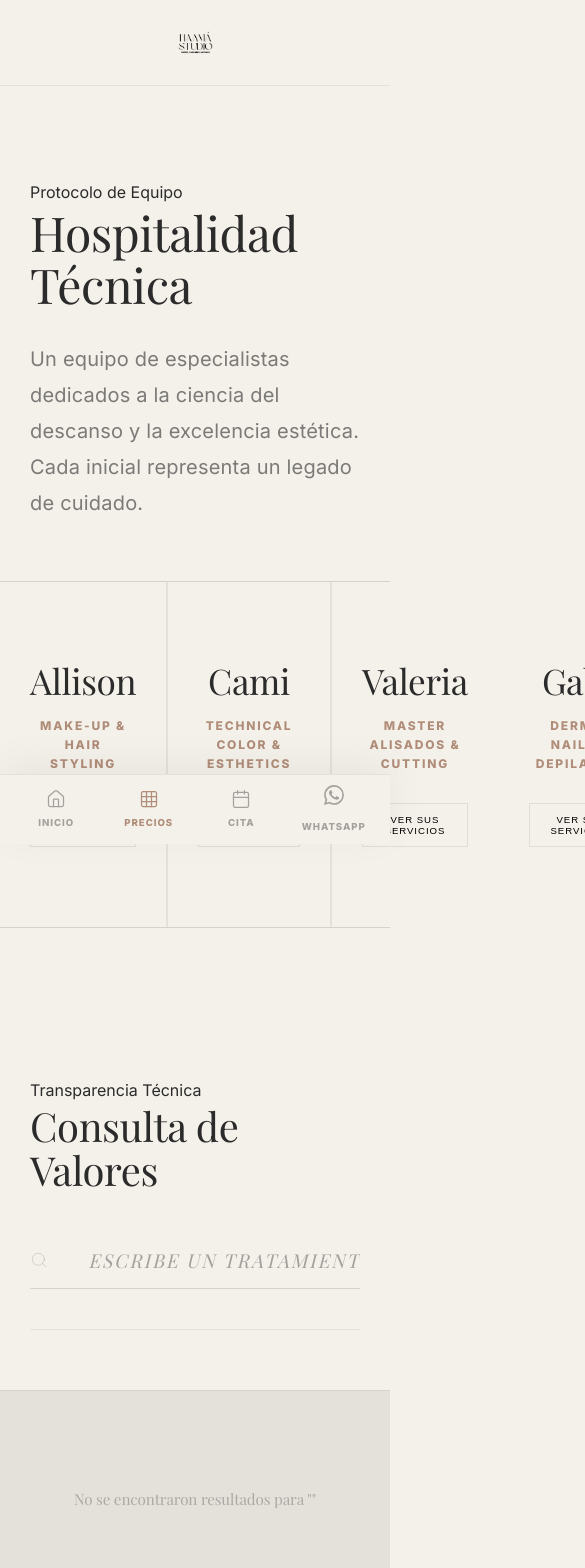
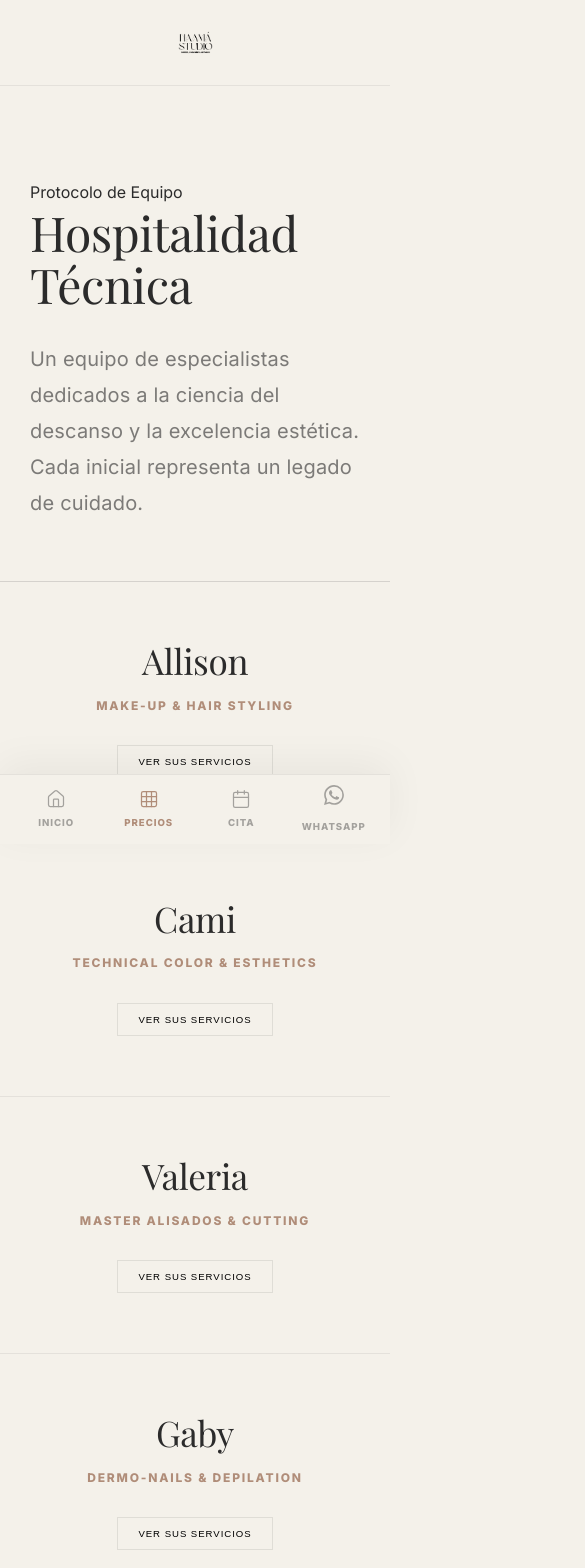
Before and after one commit to InstitutoLael/naama-studio, a React (Vite) app: page /staff in a window 390 px wide. Shown: the top 1568 px of the page, 585 px wide, since content can reach past the window. Built offline with nearby package versions, Linux system fonts and the light colour scheme; a web font is replaced by a local one.

Commit message:
Primer deploy sitio Naama Studio

```diff
--- a/src/styles/StaffPage.css
+++ b/src/styles/StaffPage.css
@@ -181,15 +181,14 @@
 
 @media (max-width: 1200px) {
   .services_grid { grid-template-columns: repeat(2, 1fr); }
-  .staff_grid_editorial { grid-template-columns: repeat(2, 1fr); }
+  .specialist_gallery { grid-template-columns: repeat(3, 1fr); }
 }
 
 @media (max-width: 768px) {
   .staff_header { padding: 0 30px; margin-bottom: 60px; }
   .staff_title { font-size: 3rem; }
-  .staff_grid_editorial { grid-template-columns: 1fr; }
-  .staff_card_editorial { padding: 80px 30px; }
-  .staff_placeholder_initial { font-size: 6rem; }
+  .specialist_gallery { grid-template-columns: 1fr; }
+  .specialist_item { padding: 60px 30px; }
 
   .staff_search_section .section_header_boutique { padding: 0 30px; }
   .staff_search_section .discovery_bar { margin: 40px 30px 60px !important; }
```
